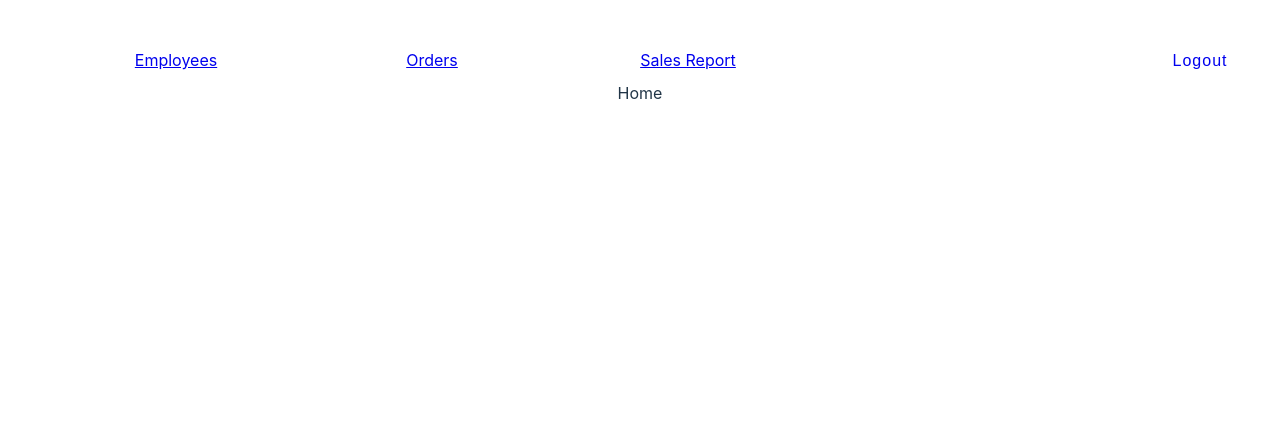
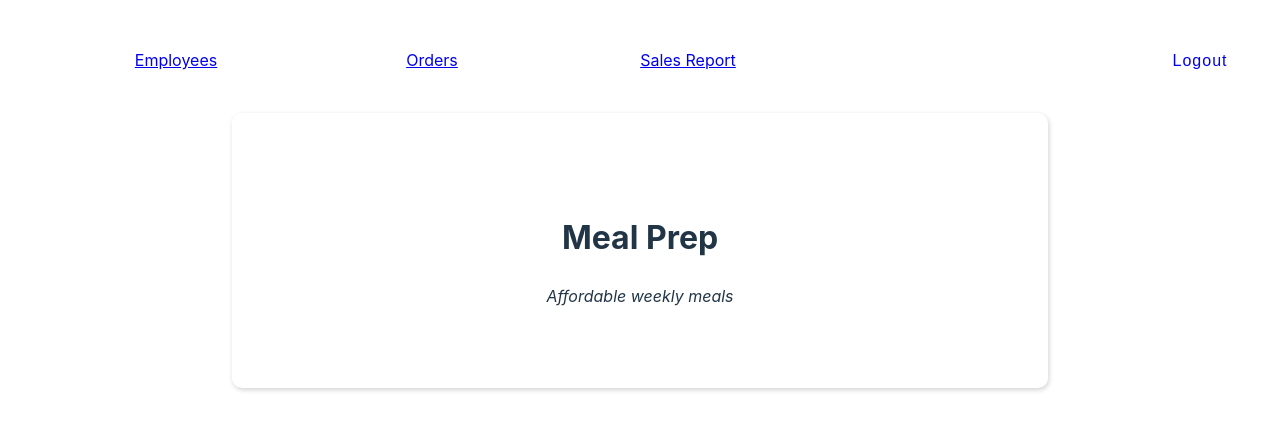
Before and after one commit to DarrenRaines-K9/capstone, a React (Vite) app: page / in a window 1280 px wide. Shown: the top 430 px of the page. Built offline with nearby package versions, Linux system fonts and the light colour scheme; sample sign-in values are in the browser's storage.

Commit message:
addded welcome page after login

```diff
--- a/src/components/welcome/Welcome.css
+++ b/src/components/welcome/Welcome.css
@@ -0,0 +1,22 @@
+.welcome-container {
+    margin: 2rem auto;
+    width: 60%;
+    text-align: center;
+    padding: 5rem 3rem;
+    border: 1px solid var(--outline);
+    background-color: var(--offWhite);
+    border-radius: 10px;
+    box-shadow: 1px 2px 5px lightgray;
+  }
+
+  /* This targets any h1 that is a child of an element with the .welcome-container class */
+  .welcome-container > h1 {
+    display: flex;
+    flex-direction: column;
+    color: var(--primary);
+  }
+
+  /* This targets any div that is a child of an element with the .welcome-container class */
+  .welcome-container > div {
+    font-style: italic;
+  }
--- a/src/components/welcome/Welcome.jsx
+++ b/src/components/welcome/Welcome.jsx
@@ -0,0 +1,12 @@
+import "./Welcome.css"
+
+export const Welcome = () => {
+    return (
+      <div className="welcome-container">
+        <h1>
+          <span>Meal Prep</span>
+        </h1>
+        <div>Affordable weekly meals</div>
+      </div>
+    );
+  };
--- a/src/views/ApplicationViews.jsx
+++ b/src/views/ApplicationViews.jsx
@@ -1,6 +1,7 @@
 import { useEffect, useState } from "react"
 import { Outlet, Route, Routes } from "react-router-dom"
 import { NavBar } from "../components/navbar/NavBar"
+import { Welcome } from "../components/welcome/Welcome"
 
 
 
@@ -17,9 +18,8 @@ export const ApplicationViews = () => {
           <Outlet />
         </>
       }>
-        <Route index element={<>Home</>} />
-
-        <Route path="employees">
+        <Route index element={<Welcome />} />
+          <Route path="employees">
           <Route index element={<>Employee List</>} />
           <Route path=":employeeId" element={<>Employee Details</>} />
           <Route path="edit/:employeeId" element={<>Edit Employee Details</>} />
```
